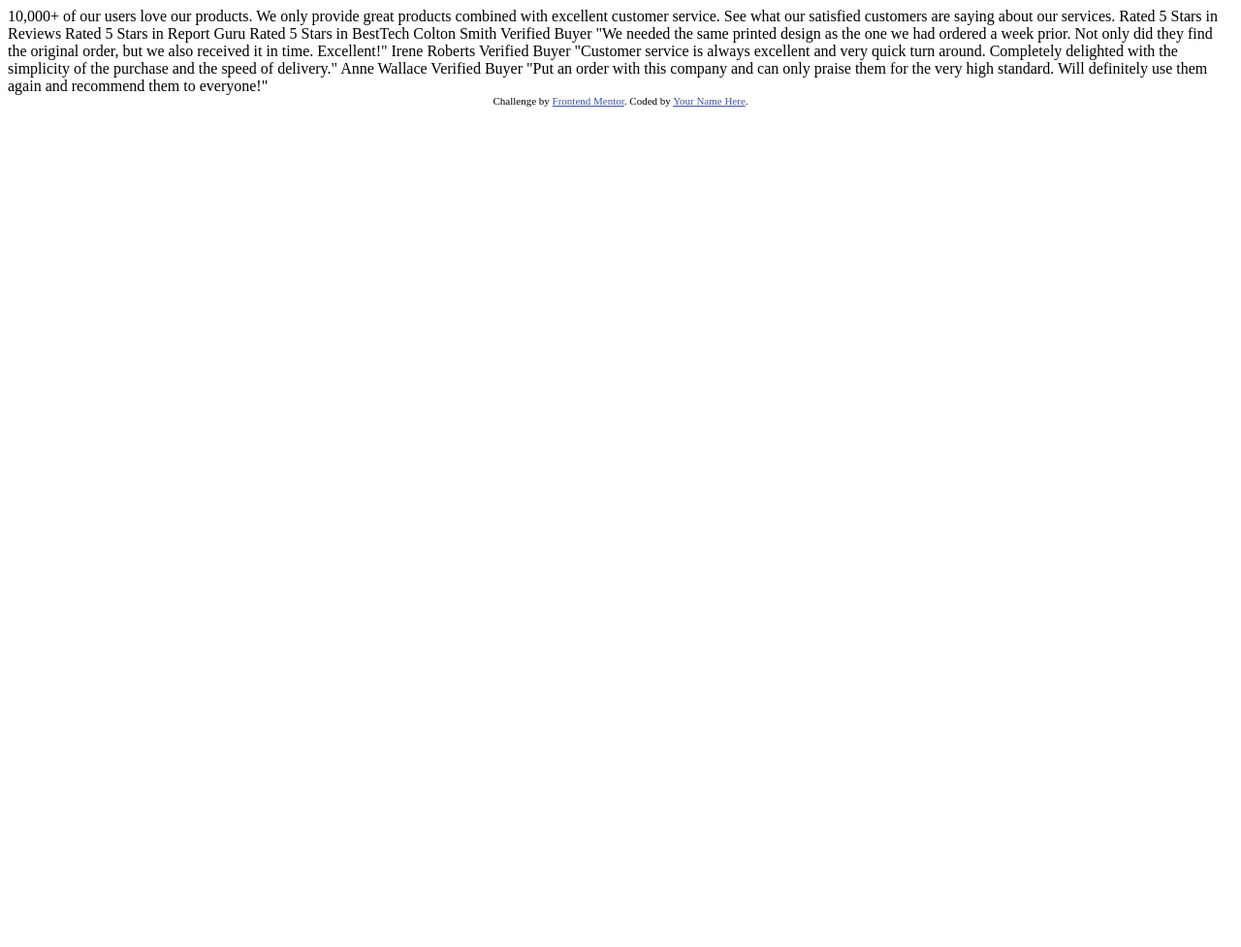
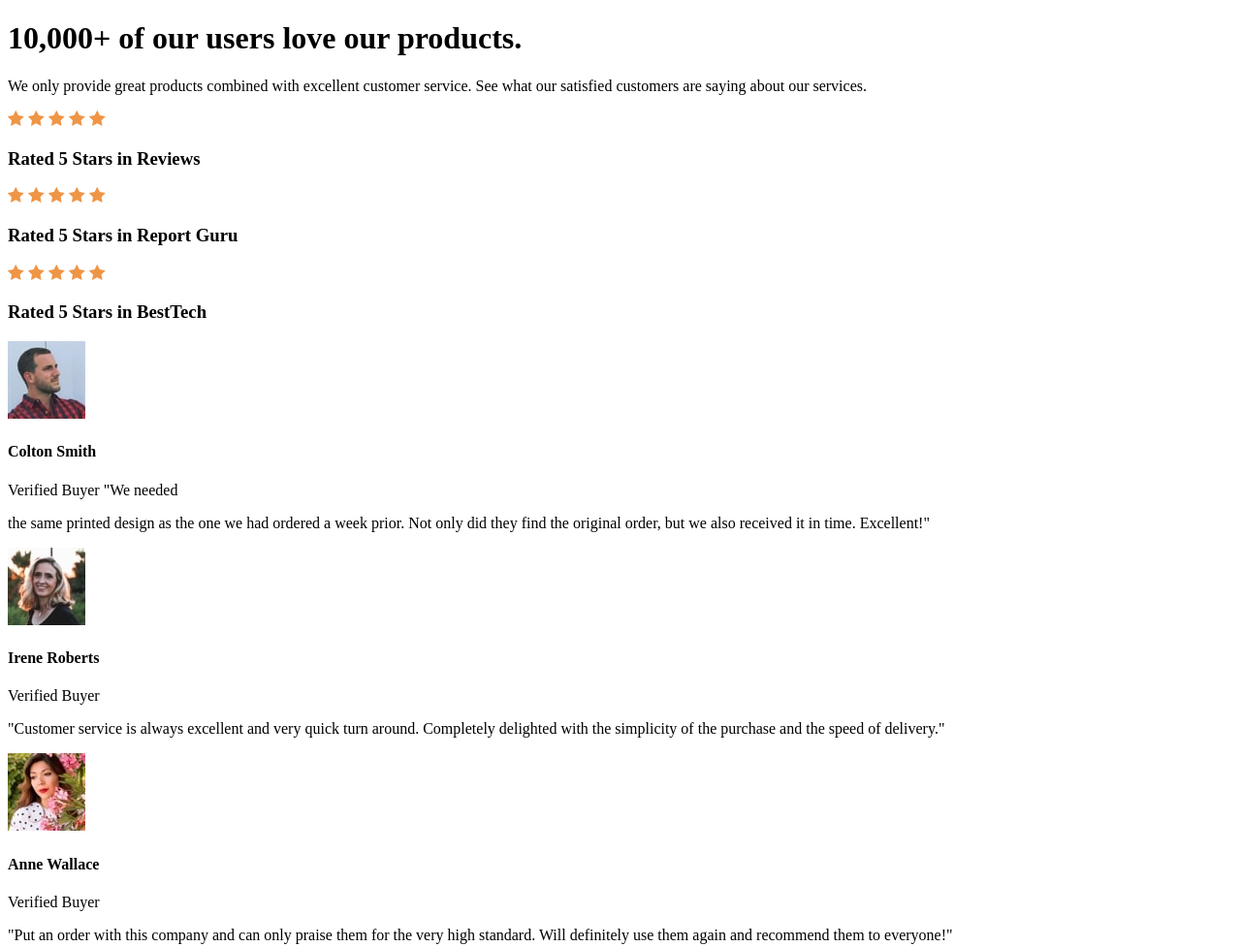
Before and after one commit to DevCris05/primary-frontend, a plain HTML site: page index.html in a window 1280 px wide. Shown: the whole page at 97% size. Before the commit the page ends 800 px from the top, so only its background shows below. Drawn offline with Linux system fonts and the light colour scheme.

Commit message:
se modifico el index.html, dandole estructura al contenido y agregando las imagenes

```diff
--- a/index.html
+++ b/index.html
@@ -9,53 +9,73 @@
       rel="icon"
       type="image/png"
       sizes="32x32"
-      href="./images/favicon-32x32.png"
-    />
+      href="./images/favicon-32x32.png" />
 
     <title>Frontend Mentor | Social proof section</title>
-
-    <!-- Feel free to remove these styles or customise in your own stylesheet 👍 -->
-    <style>
-      .attribution {
-        font-size: 11px;
-        text-align: center;
-      }
-      .attribution a {
-        color: hsl(228, 45%, 44%);
-      }
-    </style>
   </head>
   <body>
-    10,000+ of our users love our products.
-
-    We only provide great products combined with excellent customer service.
-    See what our satisfied customers are saying about our services.
-
-    Rated 5 Stars in Reviews
-    Rated 5 Stars in Report Guru
-    Rated 5 Stars in BestTech
-
-    Colton Smith
-    Verified Buyer
-    "We needed the same printed design as the one we had ordered a week prior.
-    Not only did they find the original order, but we also received it in time.
-    Excellent!"
-
-    Irene Roberts
-    Verified Buyer
-    "Customer service is always excellent and very quick turn around. Completely
-    delighted with the simplicity of the purchase and the speed of delivery."
-
-    Anne Wallace
-    Verified Buyer
-    "Put an order with this company and can only praise them for the very high
-    standard. Will definitely use them again and recommend them to everyone!"
-
-    <div class="attribution">
-      Challenge by
-      <a href="https://www.frontendmentor.io?ref=challenge" target="_blank"
-        >Frontend Mentor</a
-      >. Coded by <a href="#">Your Name Here</a>.
+    <h1>10,000+ of our users love our products.</h1>
+    <p>
+      We only provide great products combined with excellent customer service.
+      See what our satisfied customers are saying about our services.
+    </p>
+    <div>
+      <div>
+        <img src="./images/icon-star.svg" alt="" />
+        <img src="./images/icon-star.svg" alt="" />
+        <img src="./images/icon-star.svg" alt="" />
+        <img src="./images/icon-star.svg" alt="" />
+        <img src="./images/icon-star.svg" alt="" />
+        <h3>Rated 5 Stars in Reviews</h3>
+      </div>
+      <div>
+        <img src="./images/icon-star.svg" alt="" />
+        <img src="./images/icon-star.svg" alt="" />
+        <img src="./images/icon-star.svg" alt="" />
+        <img src="./images/icon-star.svg" alt="" />
+        <img src="./images/icon-star.svg" alt="" />
+        <h3>Rated 5 Stars in Report Guru</h3>
+      </div>
+      <div>
+        <img src="./images/icon-star.svg" alt="" />
+        <img src="./images/icon-star.svg" alt="" />
+        <img src="./images/icon-star.svg" alt="" />
+        <img src="./images/icon-star.svg" alt="" />
+        <img src="./images/icon-star.svg" alt="" />
+        <h3>Rated 5 Stars in BestTech</h3>
+      </div>
+    </div>
+    <div>
+      <div>
+        <img src="./images/image-colton.jpg" alt="" />
+        <h4>Colton Smith</h4>
+        <p>Verified Buyer "We needed</p>
+        <p>
+          the same printed design as the one we had ordered a week prior. Not
+          only did they find the original order, but we also received it in
+          time. Excellent!"
+        </p>
+      </div>
+      <div>
+        <img src="./images/image-irene.jpg" alt="" />
+        <h4>Irene Roberts</h4>
+        <p>Verified Buyer</p>
+        <p>
+          "Customer service is always excellent and very quick turn around.
+          Completely delighted with the simplicity of the purchase and the speed
+          of delivery."
+        </p>
+      </div>
+      <div>
+        <img src="./images/image-anne.jpg" alt="" />
+        <h4>Anne Wallace</h4>
+        <p>Verified Buyer</p>
+        <p>
+          "Put an order with this company and can only praise them for the very
+          high standard. Will definitely use them again and recommend them to
+          everyone!"
+        </p>
+      </div>
     </div>
   </body>
 </html>
```
